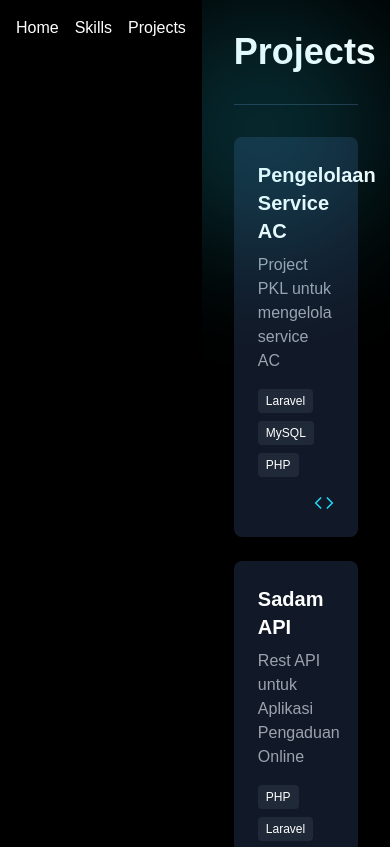
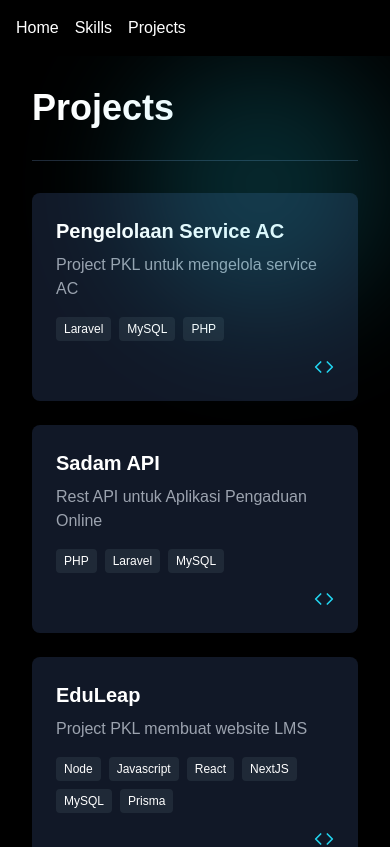
Before and after one commit to yordanluturyalii/personal-portfolio, a Next.js app: page /projects in a window 390 px wide. Shown: the top 847 px of the page. Built offline with nearby package versions, Linux system fonts and the light colour scheme.

Commit message:
fix: fixed responsive

```diff
--- a/app/_components/sidebar.tsx
+++ b/app/_components/sidebar.tsx
@@ -7,7 +7,7 @@ export function Sidebar() {
             <div className="text-sm font-bold mb-8 hidden md:block">YRDN LTRYL</div>
             <ul className="flex flex-row md:flex-col space-x-4 md:space-x-0 md:space-y-8 justify-evenly">
                 <li className=""><Link href="/">Home</Link></li>
-                <li className=""><Link href="/skills">Skills</Link></li>
+                <li className=""><Link href="/skill">Skills</Link></li>
                 <li className=""><Link href="/projects">Projects</Link></li>
             </ul>
             <div className="hidden md:flex flex-col space-y-4 mt-auto">
--- a/app/projects/page.tsx
+++ b/app/projects/page.tsx
@@ -37,7 +37,7 @@ export default function ProjectPage() {
   const [hoveredProject, setHoveredProject] = useState<number | null>(null)
 
   return (
-    <div className="flex bg-black text-white overflow-hidden">
+    <div className="flex flex-col md:flex-row bg-black text-white overflow-hidden">
       <Sidebar />
 
       {/* Main Content */}
--- a/app/skill/page.tsx
+++ b/app/skill/page.tsx
@@ -11,7 +11,7 @@ function SkillPage() {
     }
 
     return (
-        <div className="flex h-screen bg-black text-white overflow-hidden">
+        <div className="flex flex-col md:flex-row h-screen bg-black text-white overflow-hidden">
             <Sidebar />
             <main className="flex-1 p-4 relative overflow-hidden">
                 <h1 className="text-4xl lg:text-6xl font-bold mb-8">Skills</h1>
```
